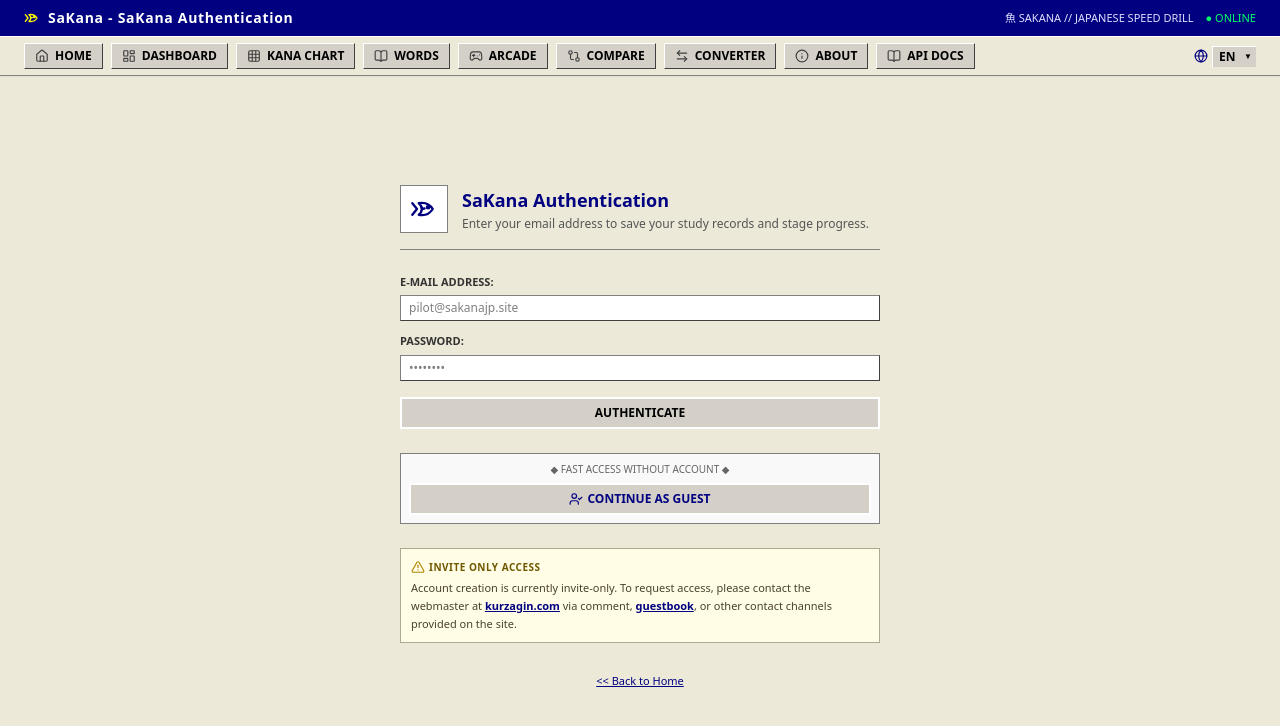
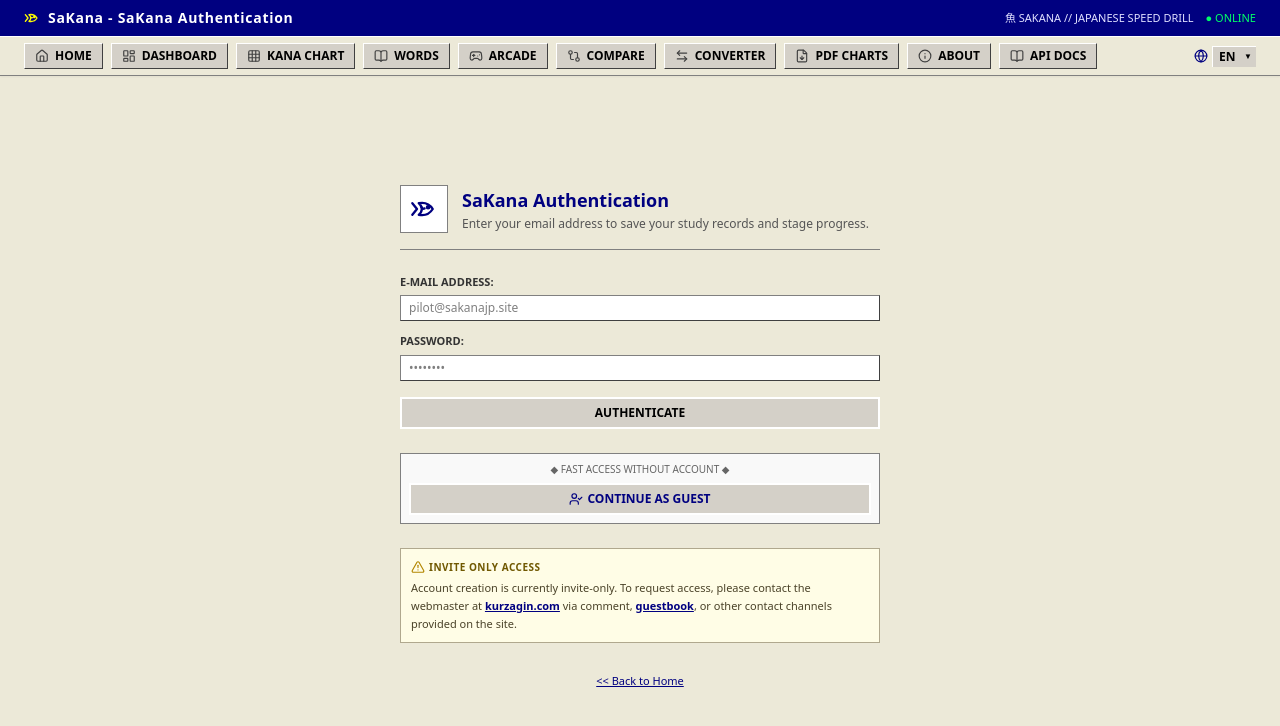
Before and after one commit to kurzagin/japanese-learning, a Next.js app: page /login in a window 1280 px wide. Shown: the top 726 px of the page. Built offline with nearby package versions, Linux system fonts and the light colour scheme; no server answers.

Commit message:
feat(nav): add PDF Charts link to RetroNavbar menu with multi-language support

```diff
--- a/src/components/RetroNavbar.tsx
+++ b/src/components/RetroNavbar.tsx
@@ -16,6 +16,7 @@ import {
   ArrowLeftRight,
   Info,
   BookOpen,
+  FileDown,
 } from "lucide-react";
 
 interface RetroNavbarProps {
@@ -36,6 +37,7 @@ export function RetroNavbar({ currentSubtitle }: RetroNavbarProps) {
     { href: "/minigame", label: t.nav.arcade, icon: Gamepad2 },
     { href: "/compare", label: t.nav.compare, icon: GitCompare },
     { href: "/tools/romaji-to-kana", label: t.nav.converter, icon: ArrowLeftRight },
+    { href: "/tools/hiragana-chart-pdf", label: t.nav.pdfCharts, icon: FileDown },
     { href: "/about", label: t.nav.about, icon: Info },
     { href: "/docs", label: t.nav.docs, icon: BookOpen },
   ];
--- a/src/data/i18n.ts
+++ b/src/data/i18n.ts
@@ -17,6 +17,7 @@ export interface TranslationSchema {
     arcade: string;
     compare: string;
     converter: string;
+    pdfCharts: string;
     menu: string;
     close: string;
     windowTitle: string;
@@ -401,6 +402,7 @@ export const translations: Record<Locale, TranslationSchema> = {
       arcade: "ARCADE",
       compare: "COMPARE",
       converter: "CONVERTER",
+      pdfCharts: "PDF CHARTS",
       menu: "MENU",
       close: "CLOSE",
       windowTitle: "SaKana",
@@ -784,6 +786,7 @@ export const translations: Record<Locale, TranslationSchema> = {
       arcade: "ARKADE",
       compare: "PERBANDINGAN",
       converter: "KONVERTER",
+      pdfCharts: "BAGAN PDF",
       menu: "MENU",
       close: "TUTUP",
       windowTitle: "SaKana",
@@ -1167,6 +1170,7 @@ export const translations: Record<Locale, TranslationSchema> = {
       arcade: "アーケード",
       compare: "比較",
       converter: "変換ツール",
+      pdfCharts: "PDF一覧表",
       menu: "メニュー",
       close: "閉じる",
       windowTitle: "SaKana",
```
